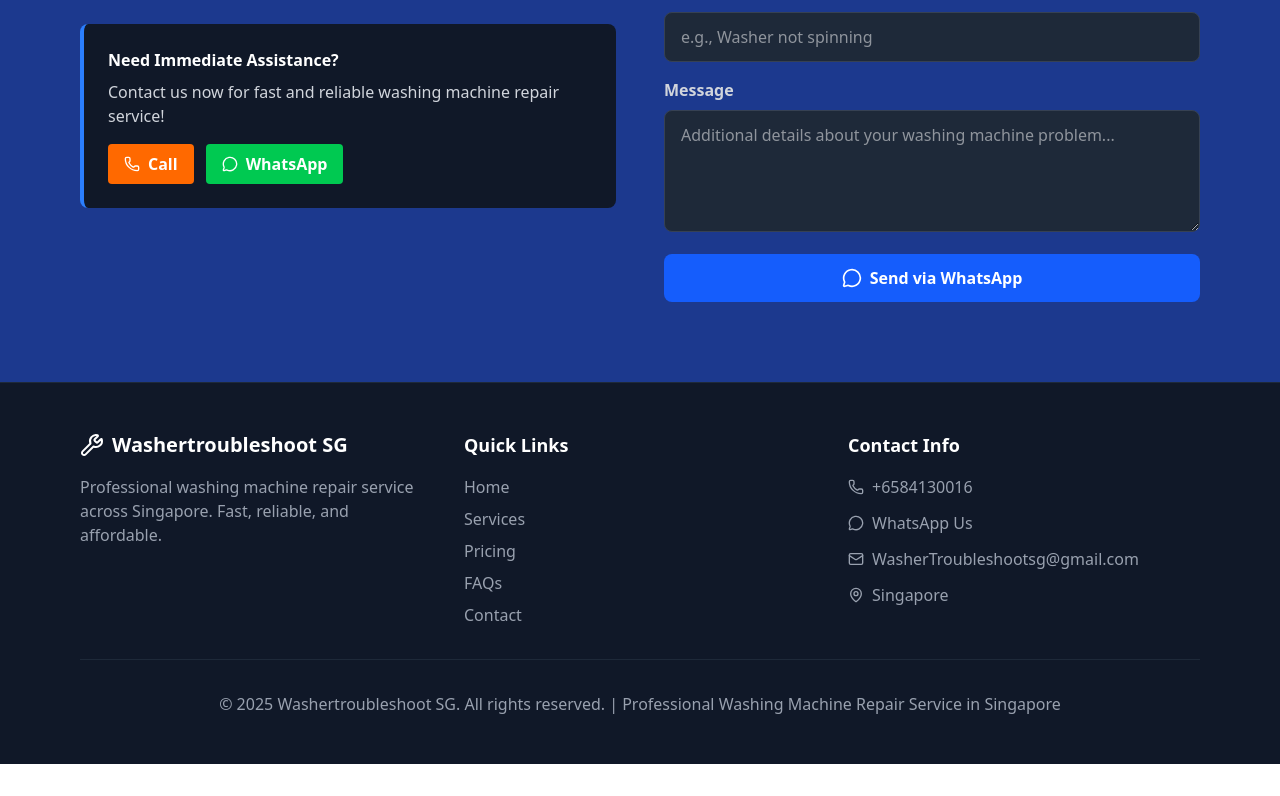
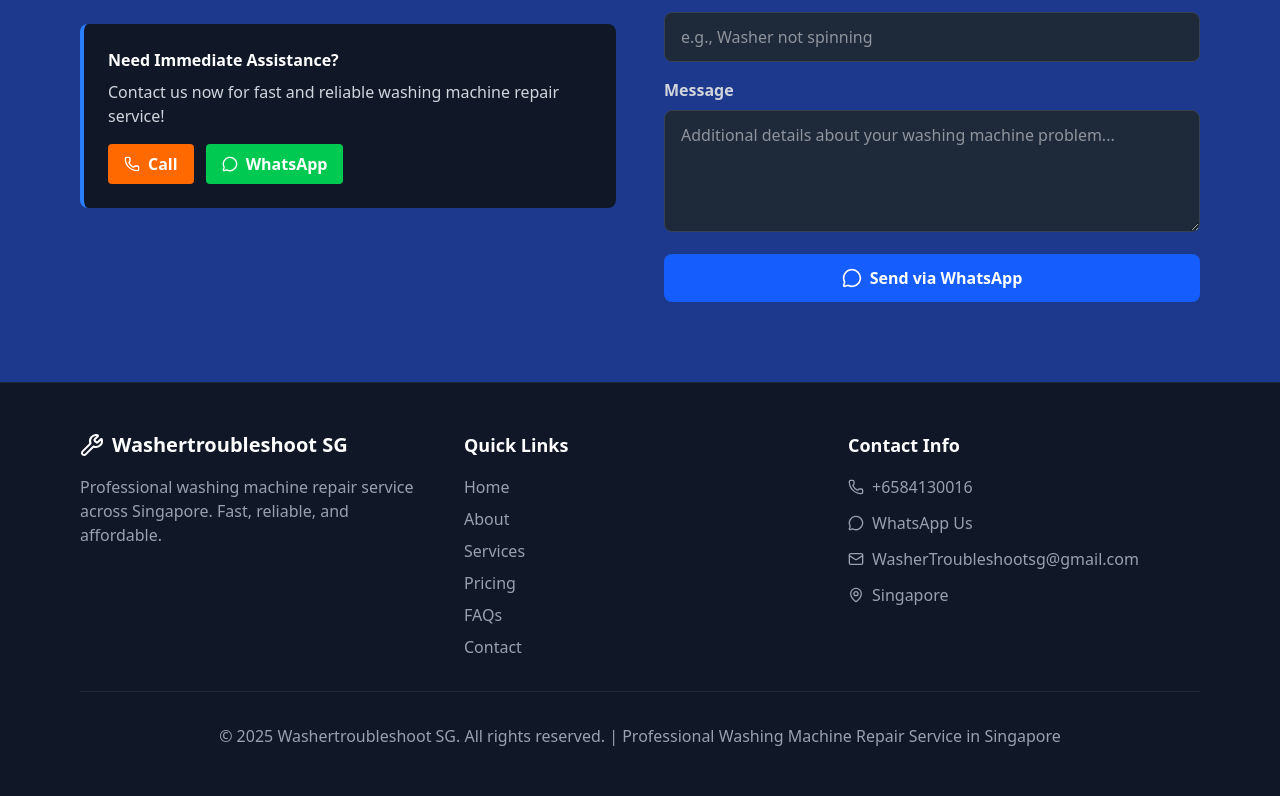
Before and after one commit to Jonymoin/washertroubleshoot, a React (Vite) app: page / in a window 1280 px wide. Shown: the part 4690-5486 px from the top of the page. Before the commit the page ends 5454 px from the top, so only its background shows below. Built offline with nearby package versions, Linux system fonts and the light colour scheme.

Commit message:
first commi2

```diff
--- a/src/WashingSolve.jsx
+++ b/src/WashingSolve.jsx
@@ -382,7 +382,7 @@ export default function WasherRepairWebsite() {
                     <Phone className="w-4 h-4" />
                     Call
                   </a>
-                  <a href={`https://wa.me/${phoneNumber.replace(/\+/g, '')}`} target="_blank" rel="noopener noreferrer" className="bg-green-500 hover:bg-green-600 text-white px-4 py-2 rounded font-semibold inline-flex items-center gap-2">
+                  <a href={`https://wa.me/${phoneNumber.replace(/\+/g, '')}`}  target="_blank" rel="noopener noreferrer" className="bg-green-500 hover:bg-green-600 text-white px-4 py-2 rounded font-semibold inline-flex items-center gap-2">
                     <MessageCircle className="w-4 h-4" />
                     WhatsApp
                   </a>
@@ -459,12 +459,13 @@ export default function WasherRepairWebsite() {
             <div>
               <h4 className="text-lg font-bold mb-4">Quick Links</h4>
               <ul className="space-y-2">
-                <li><button onClick={() => scrollToSection('home')} className="text-gray-400 hover:text-white transition-colors">Home</button></li>
-                <li><button onClick={() => scrollToSection('services')} className="text-gray-400 hover:text-white transition-colors">Services</button></li>
-                <li><button onClick={() => scrollToSection('pricing')} className="text-gray-400 hover:text-white transition-colors">Pricing</button></li>
-                <li><button onClick={() => scrollToSection('faqs')} className="text-gray-400 hover:text-white transition-colors">FAQs</button></li>
-                <li><button onClick={() => scrollToSection('contact')} className="text-gray-400 hover:text-white transition-colors">Contact</button></li>
-              </ul>
+  <li><a href="https://washertroubleshootsg.com/#home" className="text-gray-400 hover:text-white transition-colors">Home</a></li>
+  <li><a href="https://washertroubleshootsg.com/#about" className="text-gray-400 hover:text-white transition-colors">About</a></li>
+  <li><a href="https://washertroubleshootsg.com/#services" className="text-gray-400 hover:text-white transition-colors">Services</a></li>
+  <li><a href="https://washertroubleshootsg.com/#pricing" className="text-gray-400 hover:text-white transition-colors">Pricing</a></li>
+  <li><a href="https://washertroubleshootsg.com/#faqs" className="text-gray-400 hover:text-white transition-colors">FAQs</a></li>
+  <li><a href="https://washertroubleshootsg.com/#contact" className="text-gray-400 hover:text-white transition-colors">Contact</a></li>
+</ul>
             </div>
             <div>
               <h4 className="text-lg font-bold mb-4">Contact Info</h4>
```
